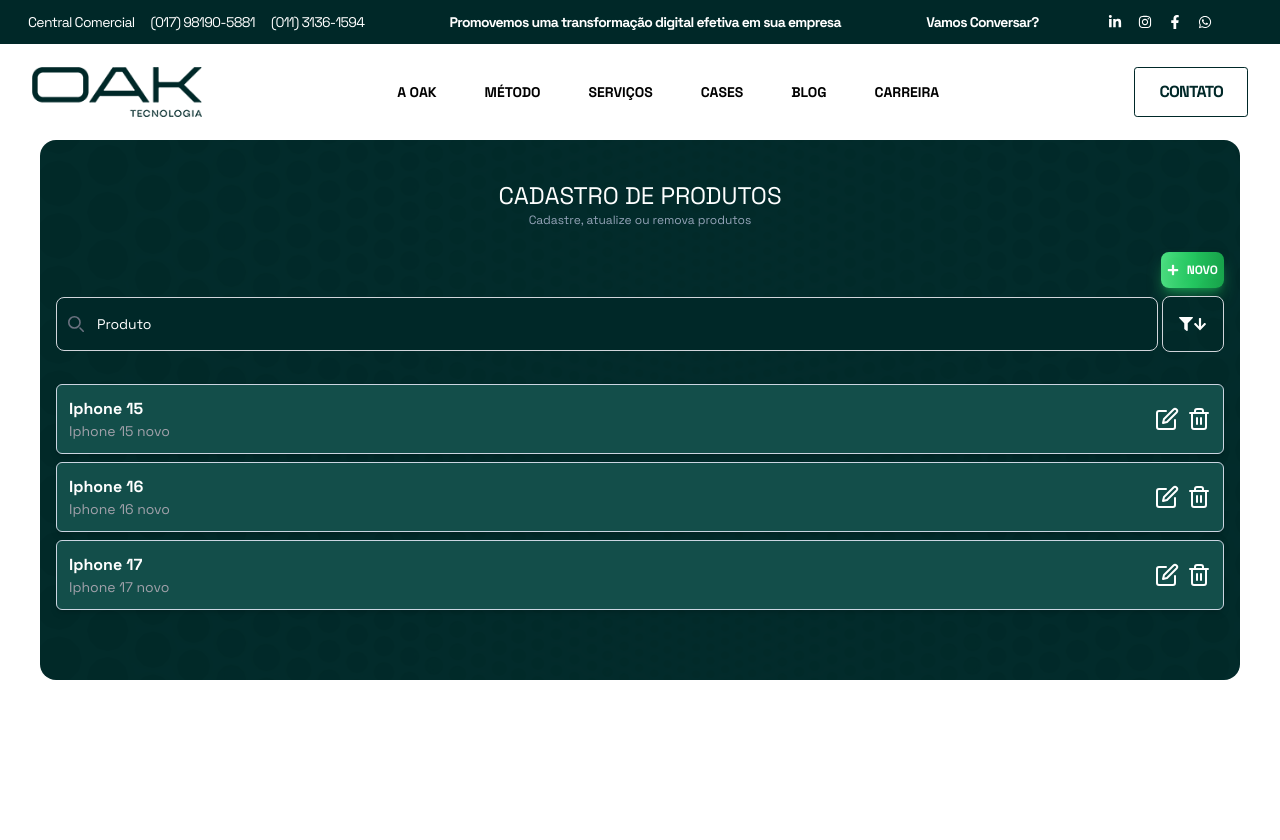
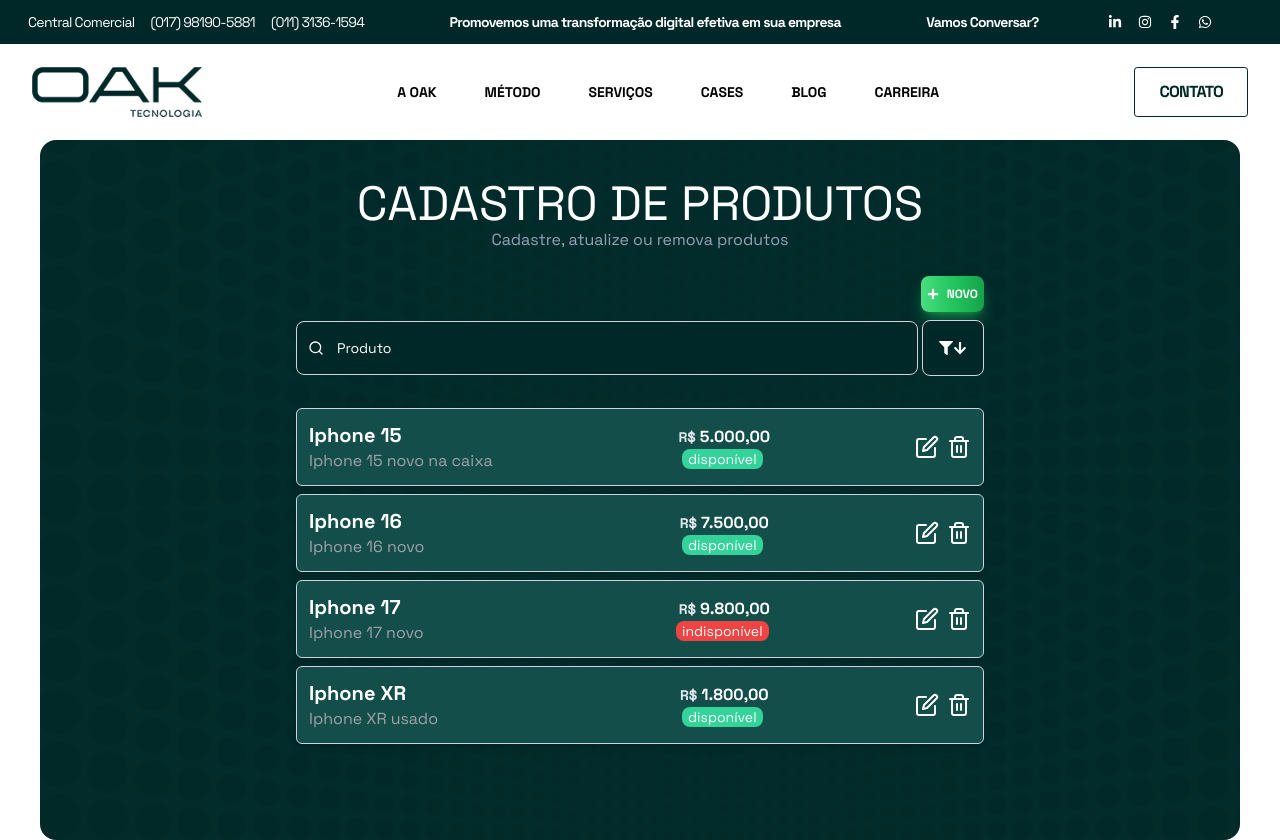
Before and after one commit to orafael-almeida/OAK-Store, a Next.js app: page / in a window 1280 px wide. Before the commit the page ends 800 px from the top, so only its background shows below. Built offline with nearby package versions, Linux system fonts and the light colour scheme.

Commit message:
feat: create states to handle with search input and filter input

```diff
--- a/src/app/page.tsx
+++ b/src/app/page.tsx
@@ -1,13 +1,24 @@
+"use client";
+
+import { useState } from "react";
+import dots from "../../public/assets/images/dot-back.png";
 import { FaPlus } from "react-icons/fa";
-import dots from "../../public/assets/images/dot-back.png";
 import SearchInput from "@/components/SearchInput";
 import FilterSelect from "@/components/FilterSelect";
 import ProductList from "@/components/ProductList";
+import ItemEditForm from "@/components/ItemEditForm";
 
 export default function Home() {
+  const [searchValue, setSearchValue] = useState<string>("");
+  const [editFormIsOpen, setEditItemIsOpen] = useState<boolean>(false);
+
+  function handleEditForm() {
+    setEditItemIsOpen((prevstate) => !prevstate);
+  }
+
   return (
     <section className="px-5 lg2:px-10 ">
-      <main className="relative bg-primary rounded-2xl h-max text-white py-10 px-4 min-h-[540px]">
+      <main className="relative bg-primary rounded-2xl h-max text-white py-10 px-4 sm:px-8 md:px-16 lg:px-32 xl:px-64 2xl:px-80 min-h-[700px]">
         <div
           className="absolute inset-0 opacity-20 pointer-events-none z-1"
           style={{
@@ -16,26 +27,40 @@ export default function Home() {
             zIndex: 1,
           }}
         />
-        <h1 className="text-2xl uppercase text-center">Cadastro de Produtos</h1>
-        <h3 className="text-slate-400 text-center text-xs">
+        <h1 className="text-2xl sm:text-3xl md:text-4xl lg:text-5xl uppercase text-center">
+          Cadastro de Produtos
+        </h1>
+        <h3 className="text-slate-400 text-center text-xs md:text-base">
           Cadastre, atualize ou remova produtos
         </h3>
+        <div className="z-10 relative">
+          {editFormIsOpen ? (
+            <ItemEditForm setEditItemIsOpen={setEditItemIsOpen} />
+          ) : (
+            <div>
               <div className="py-2 mt-4 flex justify-end items-center z-10">
                 <button
                   type="button"
                   className="flex justify-center items-center gap-2 text-white font-semibold bg-gradient-to-r from-green-400 via-green-500 to-green-600 hover:bg-gradient-to-br shadow-lg shadow-green-500/50 rounded-lg text-xs px-1.5 py-2.5 text-center"
+                  onClick={handleEditForm}
                 >
                   <FaPlus />
                   NOVO
                 </button>
               </div>
               <div className="flex items-center justify-between gap-1 max-h-14 z-10">
-          <SearchInput />
+                <SearchInput
+                  searchValue={searchValue}
+                  setSearchValue={setSearchValue}
+                />
                 <FilterSelect />
               </div>
 
-        <div className="mt-8  h-max z-10 relative">
-          <ProductList />
+              <div className="mt-8 h-max z-10 relative">
+                <ProductList searchValue={searchValue} />
+              </div>
+            </div>
+          )}
         </div>
       </main>
     </section>
--- a/src/components/FilterSelect.tsx
+++ b/src/components/FilterSelect.tsx
@@ -8,7 +8,6 @@ const FilterSelect = () => {
 
   function handleDropdown() {
     setDropdownIsOpen(!dropdownIsOpen);
-    console.log(dropdownIsOpen);
   }
 
   return (
--- a/src/components/ProductList.tsx
+++ b/src/components/ProductList.tsx
@@ -1,41 +1,106 @@
+"use client";
+
+import { useEffect, useState } from "react";
 import { FiEdit, FiTrash2 } from "react-icons/fi";
+
+interface Items {
+  id: number;
+  title: string;
+  description: string;
+  price: string;
+  available: boolean;
+}
+
+interface ProductListProps {
+  searchValue: string;
+}
 
 const ITENS_MOCK = [
   {
     id: 1,
     title: "Iphone 15",
-    description: "Iphone 15 novo",
+    description: "Iphone 15 novo na caixa",
+    price: "5.000,00",
+    available: true,
   },
   {
     id: 2,
     title: "Iphone 16",
     description: "Iphone 16 novo",
+    price: "7.500,00",
+    available: true,
   },
   {
     id: 3,
     title: "Iphone 17",
     description: "Iphone 17 novo",
+    price: "9.800,00",
+    available: false,
+  },
+  {
+    id: 4,
+    title: "Iphone XR",
+    description: "Iphone XR usado",
+    price: "1.800,00",
+    available: true,
   },
 ];
 
-const ProductList = () => {
+const ProductList = ({ searchValue }: ProductListProps) => {
+  const [itemsList, setItemsList] = useState<Partial<Items>[]>(ITENS_MOCK);
+  const [filteredItems, setFilteredItems] =
+    useState<Partial<Items>[]>(ITENS_MOCK);
+
+  useEffect(() => {
+    const filteredList = itemsList.filter((item) =>
+      item.title?.toLowerCase().includes(searchValue.toLowerCase())
+    );
+    setFilteredItems(filteredList);
+  }, [searchValue, itemsList]);
+
+  function handleRemoveItem(id: number) {
+    const newItemsList = itemsList.filter((item) => item.id !== id);
+    setItemsList(newItemsList);
+  }
+
   return (
     <div className="flex flex-col justify-center gap-2 drop-shadow-sm">
-      {ITENS_MOCK.map((item) => (
+      {filteredItems.map((item) => (
         <div
-          className="flex items-center px-3 py-3 rounded-md bg-teal-900 border border-slate-300 drop-shadow-md"
+          className="flex justify-between items-center px-3 py-3 rounded-md bg-teal-900 hover:bg-teal-500/50 border border-slate-300 drop-shadow-md"
           key={item.id}
         >
-          <div className="flex-1 flex flex-col">
-            <span className="font-semibold">{item.title}</span>
-            <span className="text-sm text-zinc-400">{item.description}</span>
+          <div className="flex flex-col w-1/3">
+            <span className="font-semibold text-sm sm:text-base lg:text-xl">
+              {item.title}
+            </span>
+            <span className="text-xs sm:text-sm lg:text-base text-zinc-400">
+              {item.description}
+            </span>
+          </div>
+
+          <div className="flex flex-col items-center justify-center flex-1 ">
+            <span className="font-semibold text-sm sm:text-base">
+              <span className="text-xs lg:text-sm text-slate-200 px-1">R$</span>
+              {item.price}
+            </span>
+            <span
+              className={`h-max px-1.5 text-xs sm:text-sm md:text-sm ${
+                item.available ? "bg-emerald-400" : "bg-red-500"
+              } text-sm rounded-lg`}
+            >
+              {item.available ? "disponível" : "indisponível"}
+            </span>
           </div>
 
           <div className="flex gap-2">
-            <button className="flex h-6 w-6 items-center justify-center hover:text-blue-500">
+            <button className="flex h-4.5 w-4.5 sm:h-6 sm:w-6 items-center justify-center hover:text-blue-500">
               <FiEdit className="h-full w-full" />
             </button>
-            <button className="flex h-6 w-6 items-center justify-center hover:text-red-500">
+            <button
+              className="flex h-4.5 w-4.5 sm:h-6 sm:w-6 items-center justify-center hover:text-red-500"
+              onClick={() => handleRemoveItem(item.id!)}
+            >
               <FiTrash2 className="h-full w-full" />
             </button>
           </div>
--- a/src/components/SearchInput.tsx
+++ b/src/components/SearchInput.tsx
@@ -1,22 +1,20 @@
-const SearchInput = () => {
+"use client";
+
+import { FiSearch } from "react-icons/fi";
+
+interface searchValueProps {
+  searchValue: string;
+  setSearchValue: (value: string) => void;
+}
+
+const SearchInput = ({ searchValue, setSearchValue }: searchValueProps) => {
+  function handleSearchValue(e: React.ChangeEvent<HTMLInputElement>) {
+    setSearchValue(e.target.value);
+  }
   return (
     <div className="relative flex-1 h-full z-10">
-      <div className="absolute inset-y-0 start-0 flex items-center ps-3 pointer-events-none">
-        <svg
-          className="w-4 h-4 text-gray-500 "
-          aria-hidden="true"
-          xmlns="http://www.w3.org/2000/svg"
-          fill="none"
-          viewBox="0 0 20 20"
-        >
-          <path
-            stroke="currentColor"
-            strokeLinecap="round"
-            strokeLinejoin="round"
-            strokeWidth="2"
-            d="m19 19-4-4m0-7A7 7 0 1 1 1 8a7 7 0 0 1 14 0Z"
-          />
-        </svg>
+      <div className="absolute inset-y-0 start-0 flex items-center ps-3">
+        <FiSearch />
       </div>
       <input
         type="search"
@@ -27,6 +25,8 @@ const SearchInput = () => {
           WebkitBoxShadow: "0 0 0 1000px #002828 inset",
           WebkitTextFillColor: "#ffffff",
         }}
+        value={searchValue}
+        onChange={handleSearchValue}
       />
     </div>
   );
```
Lines whose indentation alone changed are shown as unchanged.
